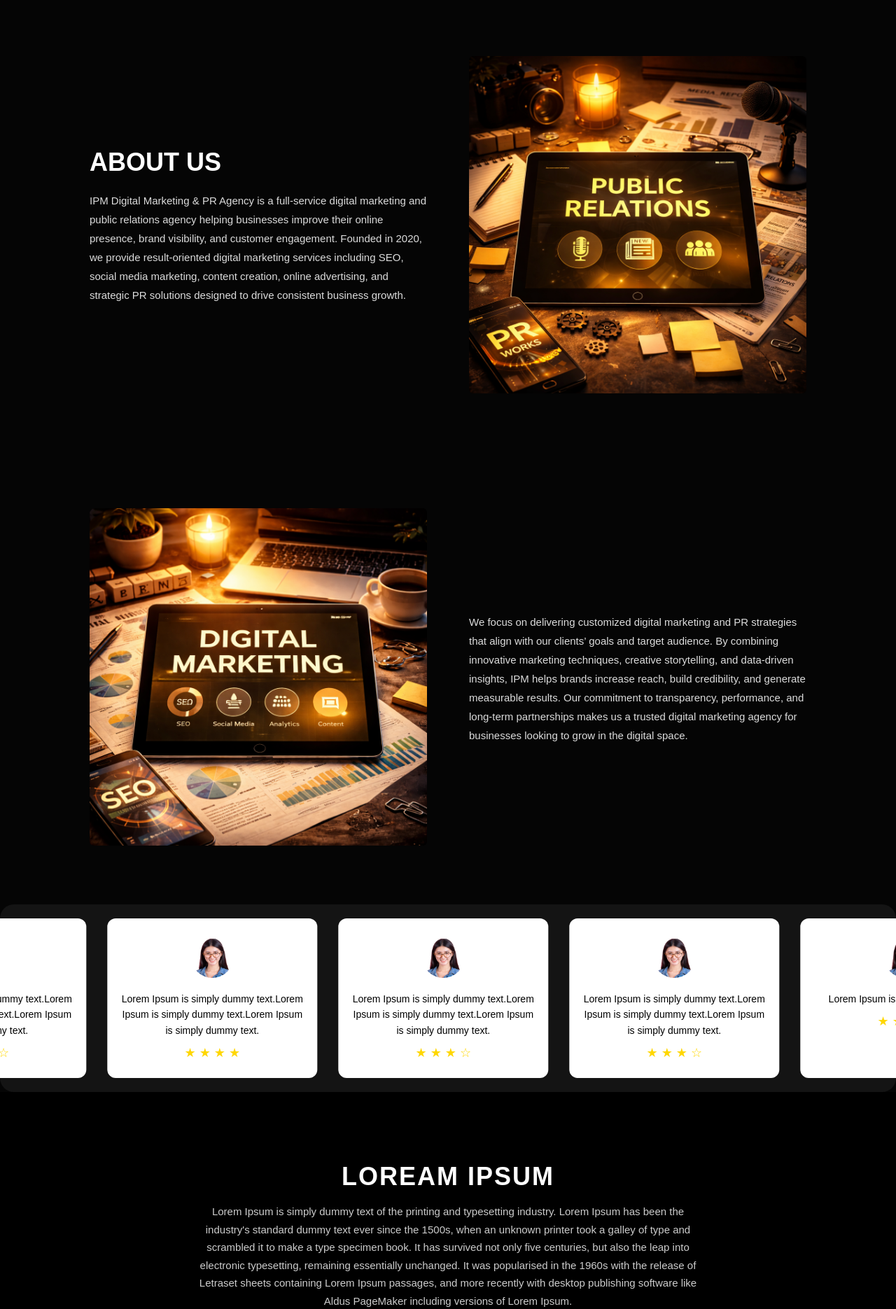
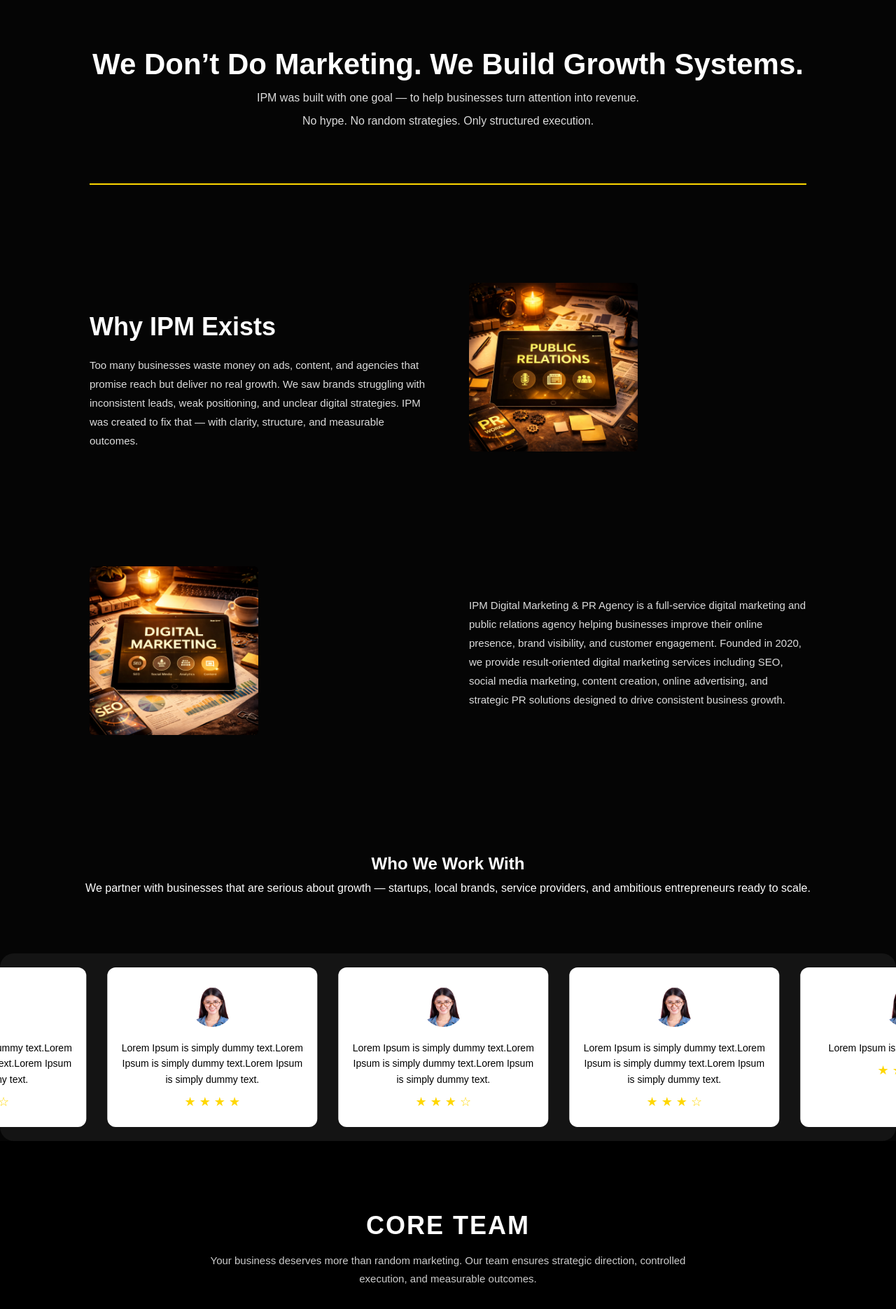
Before and after one commit to Dhanusha23/IPM-Agency, a Django app: page /about in a window 1280 px wide. Shown: the part 85-1955 px from the top of the page at 70% size. Run offline with Django 5.2, Linux system fonts and the light colour scheme.

Commit message:
About page almost structured

```diff
--- a/website/static/css/about.css
+++ b/website/static/css/about.css
@@ -4,6 +4,30 @@ body {
   background:var(--black-primary);
   color:var(--white-primary);
   font-family: Arial, sans-serif;
+}
+/* HERO */
+.about-hero{
+  text-align:center;
+  padding:34px 20px 10px 20px;
+}
+.about-hero h1{
+  font-size:42px;
+}
+.about-hero p{
+  margin-top:15px;
+  color:var(--white-muted);
+}
+
+/* DIVIDER */
+.divider{
+  height:2px;
+  width:0;
+  background:var(--yellow-primary);
+  margin:60px auto;
+  animation:grow 1s forwards;
+}
+@keyframes grow{
+  to{width:80%}
 }
 
 /* SECTIONS */
@@ -26,6 +50,7 @@ body {
 .about-text h2 {
   font-size: 36px;
   margin-bottom: 20px;
+  padding-top: 35px;
 }
 
 .about-text p {
@@ -36,7 +61,7 @@ body {
 
 /* IMAGE */
 .about-image img {
-  width: 100%;
+  width: 50%;
   border-radius: 6px;
 }
 
@@ -66,7 +91,20 @@ body {
     transform: translateX(0);
   }
 }
+.about-container {
+  text-align:center;
+  padding:34px 20px 10px 20px;
 
+}
+.container {
+  width: 90%;
+  max-width: 1100px;
+  margin: auto;
+  padding: 80px 0;
+  text-align: center;
+  line-height: 1.7;
+
+}
 /* TESTIMONIALS */
 .testimonials {
   background:var(--glass-white);
@@ -182,7 +220,26 @@ body {
 }
 
 
+/* CTA */
+.about-cta {
+  background:var(--glass-white);
+}
 
+.btn-primary {
+  display: inline-block;
+  margin-top: 25px;
+  padding: 14px 30px;
+  background: #FFD700;
+  color: #000;
+  font-weight: bold;
+  text-decoration: none;
+  border-radius: 4px;
+  transition: 0.3s ease;
+}
+
+.btn-primary:hover {
+  background: #e6c200;
+}
 
 
 
--- a/website/templates/about.html
+++ b/website/templates/about.html
@@ -14,13 +14,31 @@ Learn about IPM Digital Marketing & PR Agency, a results-driven digital marketin
 
 {% block content %}
 
+<!-- HERO -->
+<section class="about-hero">
+  <div class="about-container">
+    <h1>We Don’t Do Marketing. We Build Growth Systems.</h1>
+    <p>
+      IPM was built with one goal — to help businesses turn attention into revenue.    </p>
+
+    <p> No hype. No random strategies. Only structured execution.</p>
+  </div>
+</section>
+
+<!-- DIVIDER -->
+<div class="divider"></div>
+
 <!-- SECTION 1 -->
 <section class="about-section">
   <div class="about-grid">
     <div class="about-text slide-left">
-      <h2>ABOUT US</h2>
+      <h2>Why IPM Exists</h2>
       <p>
-IPM Digital Marketing & PR Agency is a full-service digital marketing and public relations agency helping businesses improve their online presence, brand visibility, and customer engagement. Founded in 2020, we provide result-oriented digital marketing services including SEO, social media marketing, content creation, online advertising, and strategic PR solutions designed to drive consistent business growth.
+ Too many businesses waste money on ads, content, and agencies that promise reach but deliver no real growth.
+
+We saw brands struggling with inconsistent leads, weak positioning, and unclear digital strategies.
+
+IPM was created to fix that — with clarity, structure, and measurable outcomes.
       </p>
     </div>
 
@@ -39,12 +57,22 @@ IPM Digital Marketing & PR Agency is a full-service digital marketing and public
 
     <div class="about-text slide-right">
       <p>
-We focus on delivering customized digital marketing and PR strategies that align with our clients’ goals and target audience. By combining innovative marketing techniques, creative storytelling, and data-driven insights, IPM helps brands increase reach, build credibility, and generate measurable results. Our commitment to transparency, performance, and long-term partnerships makes us a trusted digital marketing agency for businesses looking to grow in the digital space.
+IPM Digital Marketing & PR Agency is a full-service digital marketing and public relations agency helping businesses improve their online presence, brand visibility, and customer engagement. Founded in 2020, we provide result-oriented digital marketing services including SEO, social media marketing, content creation, online advertising, and strategic PR solutions designed to drive consistent business growth.
       </p>
     </div>
   </div>
 </section>
-
+<!-- POSITIONING -->
+<section class="about-positioning">
+  <div class="container">
+    <h2>Who We Work With</h2>
+    <p>
+      We partner with businesses that are serious about growth —
+      startups, local brands, service providers, and ambitious entrepreneurs
+      ready to scale.
+    </p>
+  </div>
+</section>
 <!-- TESTIMONIALS -->
 <section class="testimonials">
   <div class="testimonial-track">
@@ -93,11 +121,10 @@ We focus on delivering customized digital marketing and PR strategies that align
 <!-- TEAMS -->
 
 <section class="team">
-  <h2 class="team-title">LOREAM IPSUM</h2>
+  <h2 class="team-title">CORE TEAM</h2>
 
   <p class="team-desc">
-Lorem Ipsum is simply dummy text of the printing and typesetting industry. Lorem Ipsum has been the industry's standard dummy text ever since the 1500s, when an unknown printer took a galley of type and scrambled it to make a type specimen book. It has survived not only five centuries, but also the leap into electronic typesetting, remaining essentially unchanged. It was popularised in the 1960s with the release of Letraset sheets containing Lorem Ipsum passages, and more recently with desktop publishing software like Aldus PageMaker including versions of Lorem Ipsum.
-  </p>
+Your business deserves more than random marketing. Our team ensures strategic direction, controlled execution, and measurable outcomes.  </p>
 
   <div class="team-grid">
     <div class="team-member">
@@ -127,6 +154,15 @@ Lorem Ipsum is simply dummy text of the printing and typesetting industry. Lorem
   </div>
 </section>
 
-
+<!-- CTA -->
+<section class="about-cta">
+  <div class="container">
+    <h2>If You’re Ready To Grow, We’re Ready To Build.</h2>
+    <p>
+      Let’s create a marketing system that actually drives revenue.
+    </p>
+    <a href="tel:+918891428924" class="btn-primary">Talk To Our Team</a>
+  </div>
+</section>
 
 {% endblock %}
```
